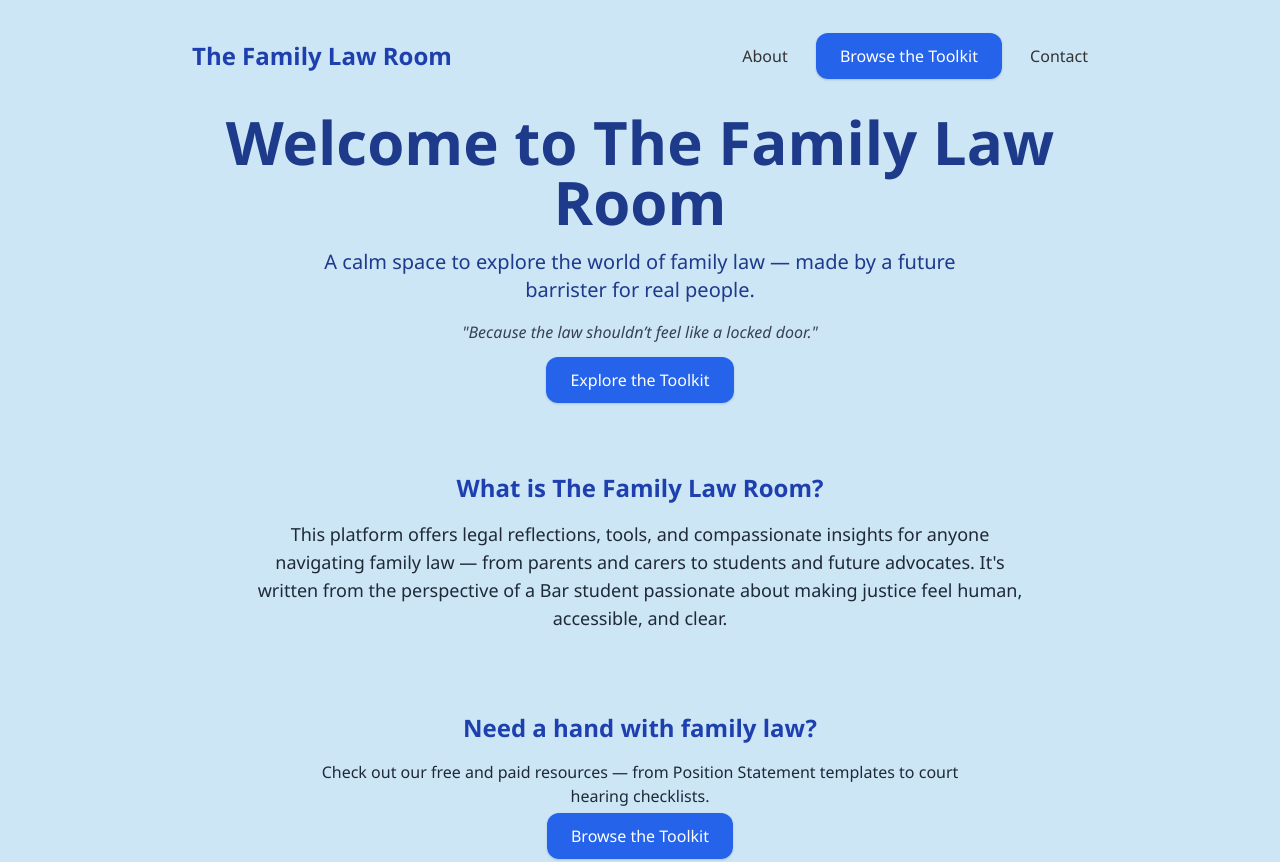
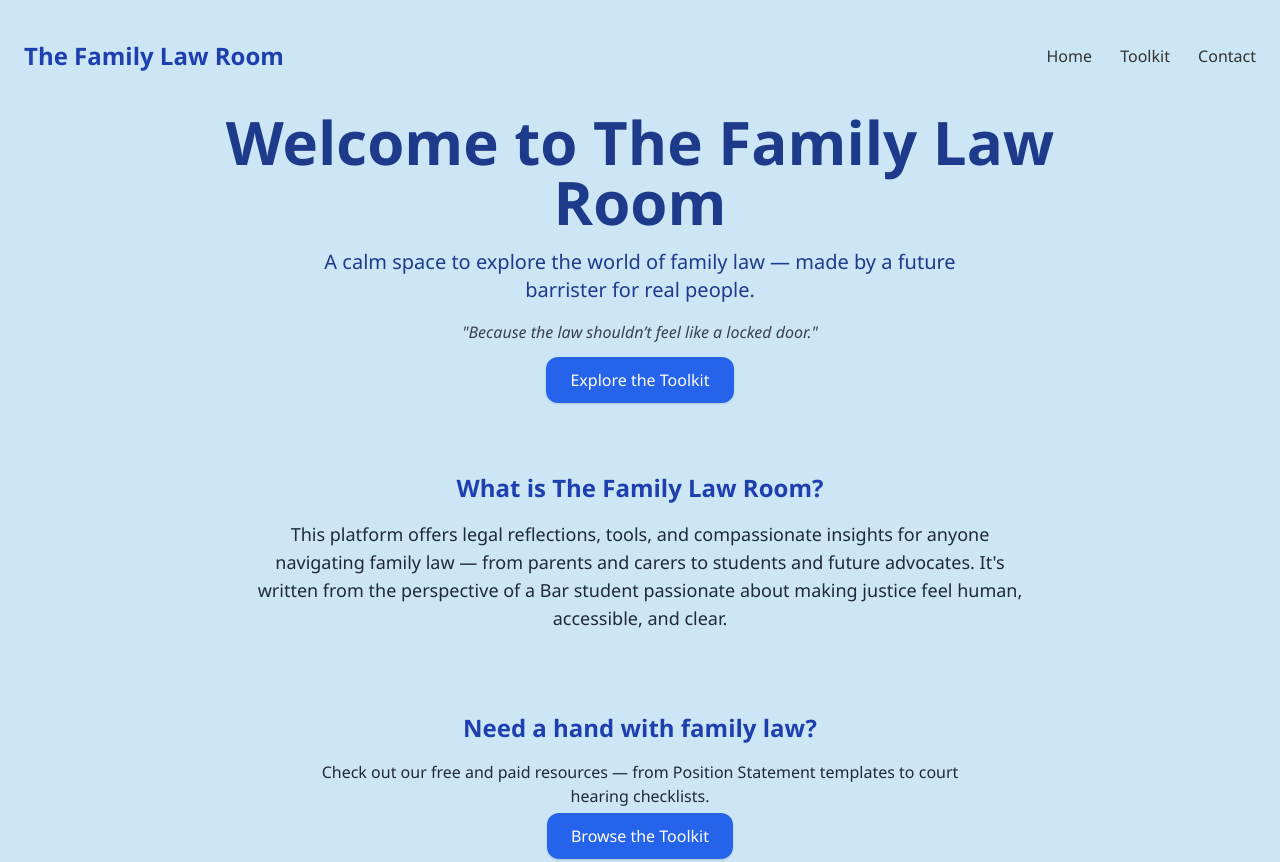
Before and after one commit to sunnyfinebalogun/Family-law, a plain HTML site: page index.html in a window 1280 px wide. Shown: the top 862 px of the page. Drawn offline with nearby package versions, Linux system fonts and the light colour scheme.

Commit message:
index.html

```diff
--- a/index.html
+++ b/index.html
@@ -21,17 +21,17 @@
     </style>
   </head>
   <body class="px-6 py-10">
-    <main class="max-w-4xl mx-auto">
     <!-- Navbar -->
     <nav class="flex justify-between items-center mb-10">
       <div class="text-2xl font-bold text-blue-800">The Family Law Room</div>
       <div class="space-x-6 hidden md:block">
-          <a href="#about" class="hover:underline">About</a>
-          <a href="toolkit.html" class="btn-primary px-6 py-3 rounded-xl shadow transition">Browse the Toolkit</a>
+        <a href="index.html" class="hover:underline">Home</a>
+        <a href="toolkit.html" class="hover:underline">Toolkit</a>
         <a href="#contact" class="hover:underline">Contact</a>
       </div>
     </nav>
 
+    <main class="max-w-4xl mx-auto">
       <!-- Hero Section -->
       <header class="text-center mb-16">
         <h1 class="text-4xl md:text-6xl font-bold text-blue-900 mb-4">Welcome to The Family Law Room</h1>
@@ -42,7 +42,7 @@
           "Because the law shouldn’t feel like a locked door."
         </p>
         <div class="mt-6">
-          <a href="#toolkit" class="btn-primary px-6 py-3 rounded-xl shadow transition">Explore the Toolkit</a>
+          <a href="toolkit.html" class="btn-primary px-6 py-3 rounded-xl shadow transition">Explore the Toolkit</a>
         </div>
       </header>
 
@@ -60,7 +60,7 @@
         <p class="max-w-2xl mx-auto text-gray-800 mb-4">
           Check out our free and paid resources — from Position Statement templates to court hearing checklists.
         </p>
-        <a href="#" class="btn-primary px-6 py-3 rounded-xl shadow">Browse the Toolkit</a>
+        <a href="toolkit.html" class="btn-primary px-6 py-3 rounded-xl shadow">Browse the Toolkit</a>
       </section>
 
       <!-- Contact Section -->
```
Lines whose indentation alone changed are shown as unchanged.
